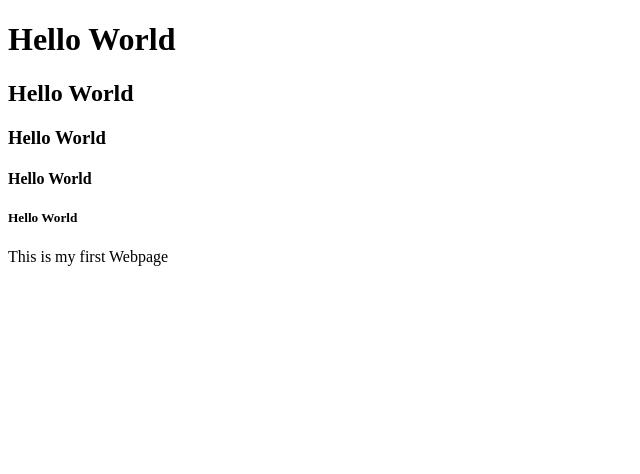
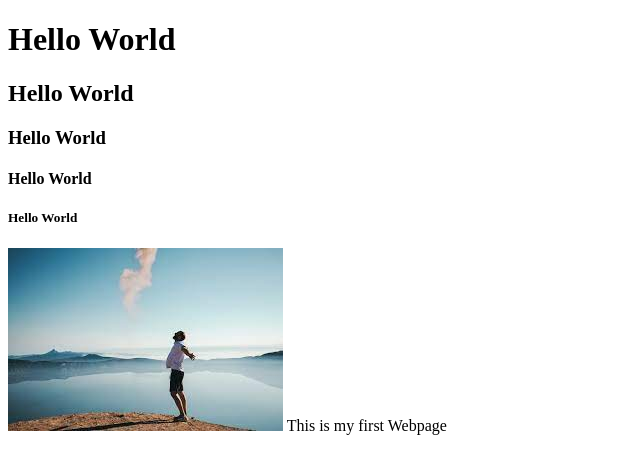
Before and after one commit to Godizon/Html-Project, a plain HTML site: page index.html in a window 1280 px wide. Shown: the whole page, without its empty margins (0-640 px from the left). Drawn offline with Linux system fonts and the light colour scheme.

Commit message:
img add to page

```diff
--- a/index.html
+++ b/index.html
@@ -9,6 +9,7 @@
     <h3>Hello World</h3>
     <h4>Hello World</h4>
     <h5>Hello World</h5>
+    <img src="/a.jfif" alt="image">
     <t>This is my first Webpage</t>
   </body>
 </html>
```
